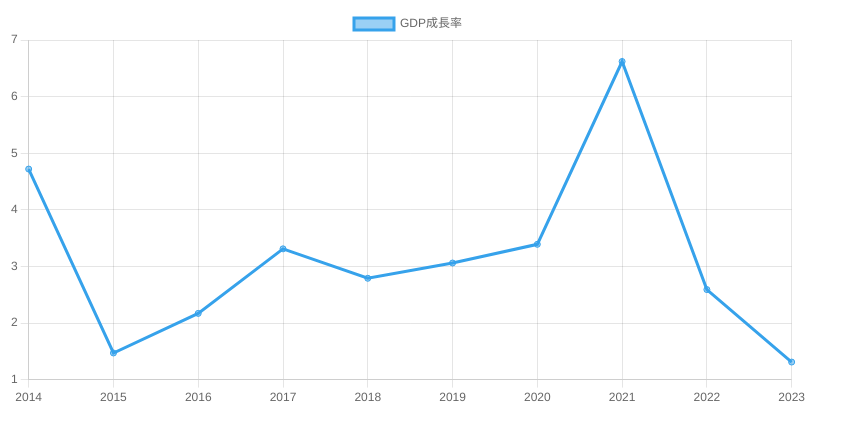
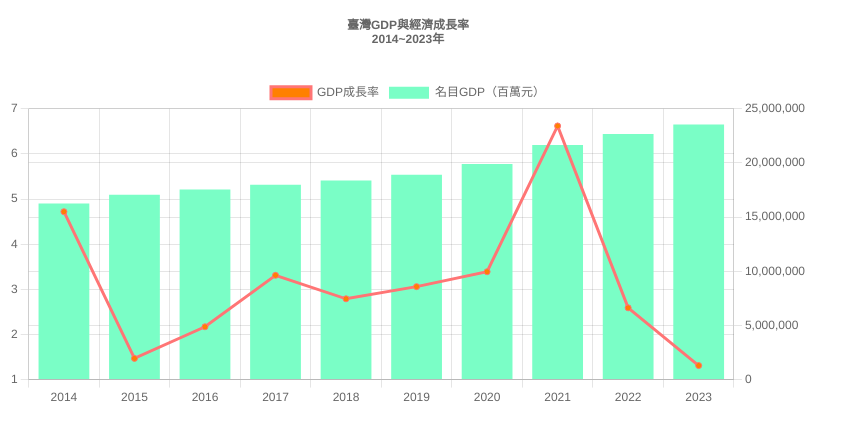
Before and after one commit to TamyTsai/Taiwan-GDP-and-economic-growth-rate, a website built with Parcel: page src/index.html in a window 1280 px wide. Shown: the whole page, without its empty margins (0-857 px from the left). Built offline with nearby package versions, Linux system fonts and the light colour scheme.

Commit message:
add GDP data, change style, add title

```diff
--- a/src/acquisitions.js
+++ b/src/acquisitions.js
@@ -1,8 +1,8 @@
 import Chart from 'chart.js/auto'
-// 我們從特殊的 Chart.js/auto 路徑匯入 Chart，即主要的 Chart.js 類別。 它會載入所有可用的 Chart.js 元件（這非常方便），但不允許進行 tree-shaking。 我們稍後會解決這個問題。
+// 我們從特殊的 Chart.js/auto 路徑匯入 Chart，即主要的 Chart.js 類別。 它會載入所有可用的 Chart.js 元件（這非常方便），但不允許進行 tree-shaking。
 
 (async function() {
-  const data = [
+  const yearGrowRate = [
     { year: 2014, growRate: 4.72 },
     { year: 2015, growRate: 1.47 },
     { year: 2016, growRate: 2.17 },
@@ -13,22 +13,64 @@ import Chart from 'chart.js/auto'
     { year: 2021, growRate: 6.62 },
     { year: 2022, growRate: 2.59 },
     { year: 2023, growRate: 1.31 },
-  ];
+  ]; //裝有年份及經濟成長率的物件陣列
+  //以ES6中const宣告，避免資料內容被意外修改
+
+  const yearGDP = [
+    { year: 2014, GDP: 16258047 },
+    { year: 2015, GDP: 17055080 },
+    { year: 2016, GDP: 17555268 },
+    { year: 2017, GDP: 17983347 },
+    { year: 2018, GDP: 18375022 },
+    { year: 2019, GDP: 18908632 },
+    { year: 2020, GDP: 19914806 },
+    { year: 2021, GDP: 21663231 },
+    { year: 2022, GDP: 22679843 },
+    { year: 2023, GDP: 23550853 },
+  ]; //裝有年份及GDP的物件陣列
 
 
-  new Chart( //我們實例化一個新的 Chart 實例並提供兩個參數：將呈現圖表的畫布元素和選項物件。
+new Chart( //我們實例化一個新的 Chart 實例並提供兩個參數：將呈現圖表的畫布元素和選項物件。
     document.getElementById('acquisitions'),
     {
-      type: 'line', //我們只需要提供一個圖表類型（長條圖）並提供由標籤（通常是資料點的數字或文字描述）和資料集數組組成的資料（Chart.js 支援大多數圖表類型的多個資料集）。 每個資料集都指定有一個標籤並包含一組資料點。
+    //   type: 'line', //我們只需要提供一個圖表類型（長條圖）並提供由標籤（通常是資料點的數字或文字描述）和資料集數組組成的資料（Chart.js 支援大多數圖表類型的多個資料集）。 每個資料集都指定有一個標籤並包含一組資料點。
       data: {
-        labels: data.map(row => row.year), //目前，我們只有一些虛擬資料條目。 因此，我們提取年份和計數屬性以在唯一資料集中產生標籤和資料點數組。
-        datasets: [
+        labels: yearGrowRate.map(row => row.year), //底下橫軸標示 //使用ES6方法及箭頭函式寫法，抓出yearGrowRate物件陣列中 物件中year屬性對應的值，形成新陣列
+        datasets: [ //資料組 物件陣列
           {
-            label: 'GDP成長率',
-            data: data.map(row => row.growRate)
+            type: 'line', //圖表類型：折線圖
+            label: 'GDP成長率', //上方圖表標示
+            data: yearGrowRate.map(row => row.growRate), //資料來源
+            yAxisID: 'growRate', //此資料之y軸ID（可在options設定此軸）
+            backgroundColor: '#FF8000', //點顏色
+            borderColor: '#FF7575', //線顏色
+          },
+          {
+            type: 'bar', //圖表類型：直方圖
+            label: '名目GDP（百萬元）',
+            data: yearGDP.map(row => row.GDP),
+            yAxisID: 'GDP',
+            backgroundColor: '#7AFEC6', //長條顏色
           }
         ]
-      }
+      },
+      options:{
+        scales: {
+            GDP: {
+                position: 'right', //指定id為GDP的軸位置在右邊
+            },
+        },
+        plugins: {
+            title: { //標題
+                display: true, //是否顯示標題
+                text: ['臺灣GDP與經濟成長率','2014~2023年'], //標題內容 陣列中不同元素 會在不同行
+                padding: { //上下邊界
+                    top: 10,
+                    bottom: 30
+                }
+            }
+        }
     }
+   }
   );
 })();
--- a/src/index.html
+++ b/src/index.html
@@ -1,7 +1,7 @@
 <!doctype html>
 <html lang="en">
   <head>
-    <title>Chart.js example</title>
+    <title>臺灣GDP與經濟成長率</title>
   </head>
   <body>
     <!-- <div style="width: 500px;"><canvas id="dimensions"></canvas></div><br/> -->
```
Also changed, not shown: dist/index.html, 2 other files.
